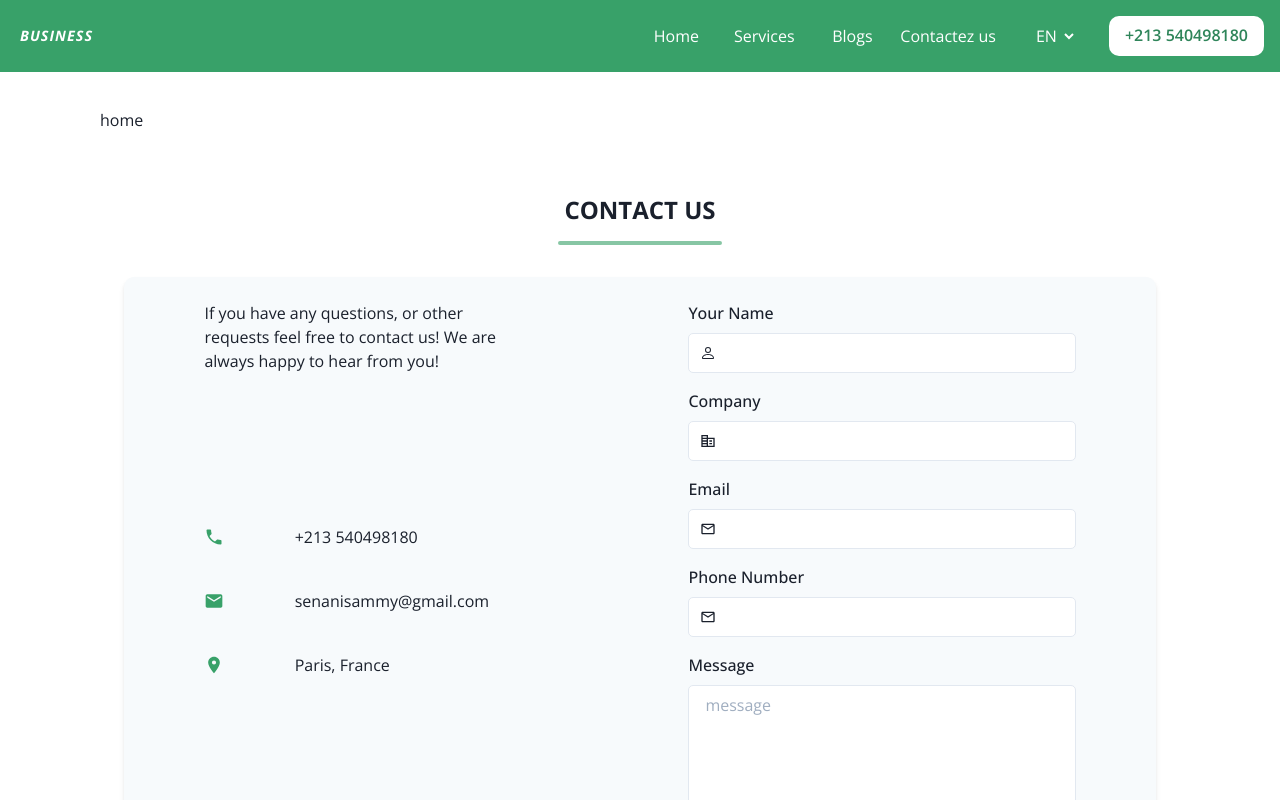
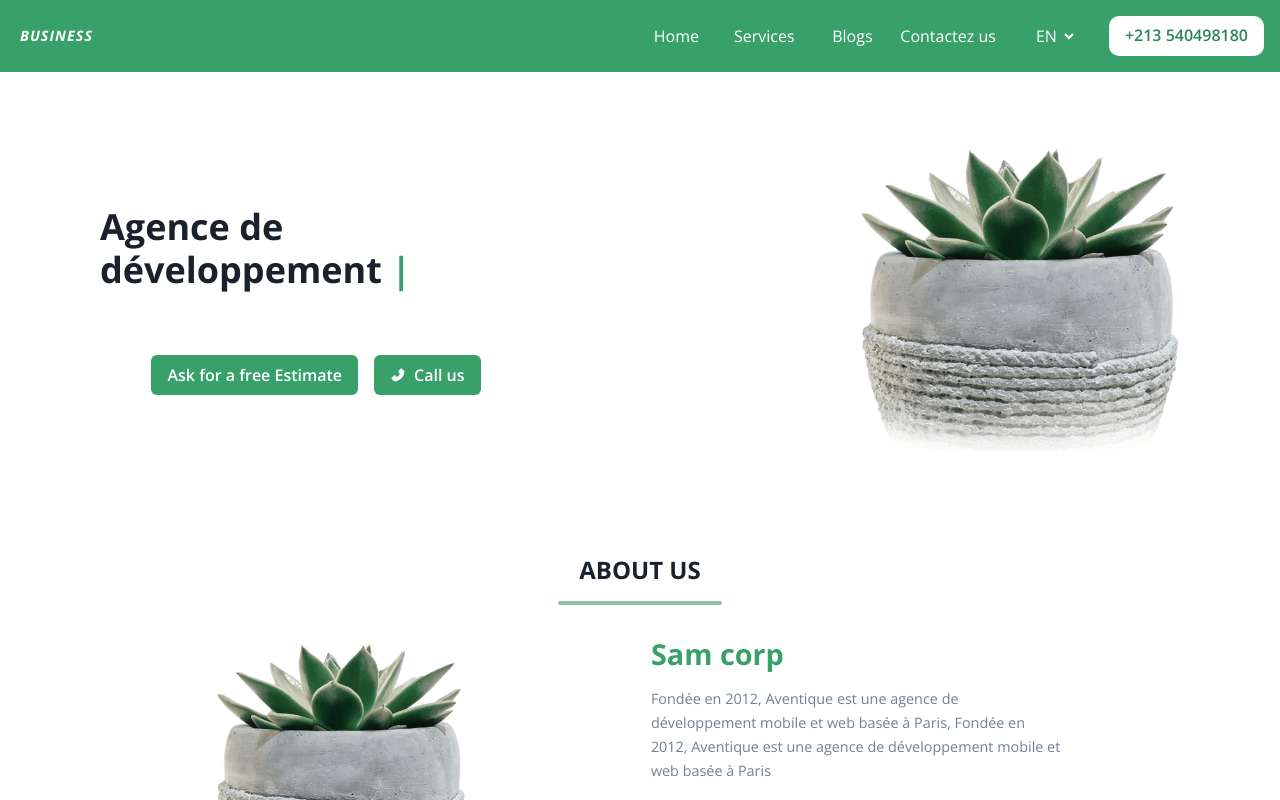
Before and after one commit to Samlogy/nextjs-boilterplate-typescript-chakraui, a Next.js app: page / in a window 1280 px wide. Shown: the top 800 px of the page. Built offline with nearby package versions, Linux system fonts and the light colour scheme.

Commit message:
add: all components of home page

```diff
--- a/components/Hero.tsx
+++ b/components/Hero.tsx
@@ -21,7 +21,6 @@ const Hero = () => {
         justifyContent={'center'}
         w={['30rem', '', '25rem', '']}
       >
-
         <Heading mb="2rem">
           Agence de développement{' '}
           <Box as="span" color="accent_4">
@@ -34,9 +33,8 @@ const Hero = () => {
           alignItems={['center', 'none']}
           ml={['0', '', '2rem', '']}
         >
-
           <Button w="fit-content" bg="accent_4" color="white" _hover={{ bg: 'accent_5' }}>
-            Demander un devis Gratuit
+            {t.hero.ask_estimate}
           </Button>
 
           <Button
@@ -48,7 +46,9 @@ const Hero = () => {
             ml={['0rem', '1rem']}
             leftIcon={<AiFillPhone />}
           >
-            <Link href="tel:540498180"> {t.hero.call_us} </Link>
+            <Link href="tel:540498180">
+              <a>{t.hero.call_us}</a>
+            </Link>
           </Button>
         </Flex>
       </Flex>
--- a/pages/index.tsx
+++ b/pages/index.tsx
@@ -1,13 +1,13 @@
 import Head from 'next/head'
 import {
-  // About,
-  // Blogs,
-  // Hero,
-  Layout
-  // Projects,
-  // Services,
-  // TechStack,
-  // Testimonials
+  About,
+  Blogs,
+  Hero,
+  Layout,
+  Projects,
+  Services,
+  TechStack,
+  Testimonials
 } from '../components'
 import { GET_HOME_DATA } from '../lib/services'
 
@@ -25,14 +25,13 @@ export default function Home({ about, techStack, services, reviews, projects, bl
       </Head>
 
       <Layout isHeaderVisible isFooterVisible>
-        home
-        {/* <Hero />
+        <Hero />
         <About data={about} />
         <Services data={services} />
         {techStack && <TechStack data={techStack} />}
         <Projects data={projects} />
         <Testimonials data={reviews} />
-        <Blogs data={blogs} /> */}
+        <Blogs data={blogs} />
       </Layout>
     </>
   )
```
Also changed, not shown: 1 other file (tests, documents, lock files or other folders).
